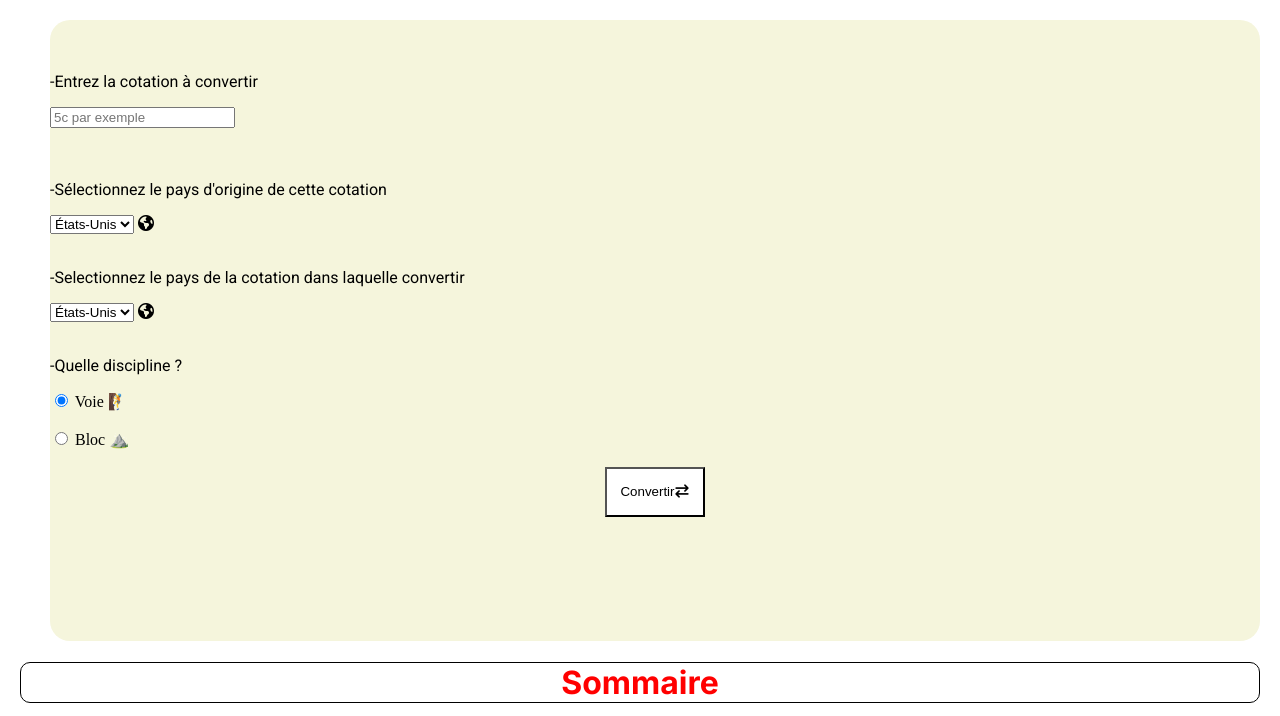
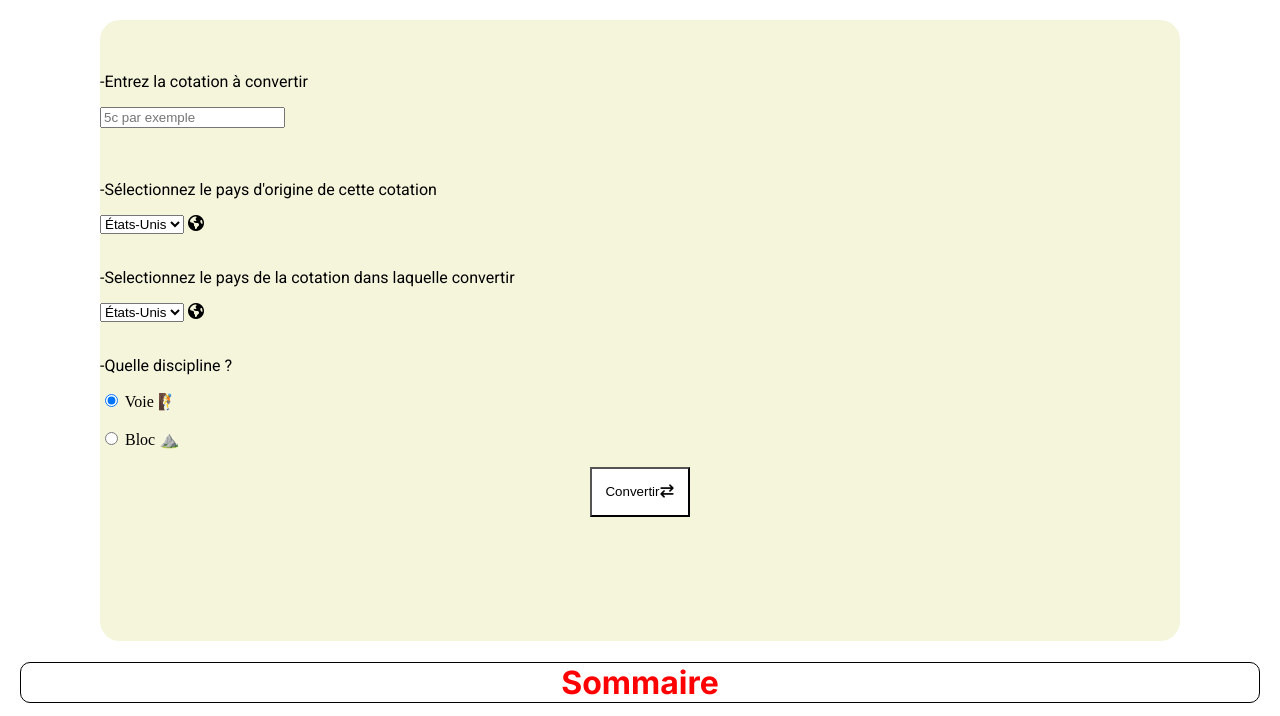
Before and after one commit to aaa259/sntclimb, a plain HTML site: page index.html in a window 1280 px wide. Shown: the part 84-800 px from the top of the page. Drawn offline with Linux system fonts and the light colour scheme.

Commit message:
Update style.css

```diff
--- a/style.css
+++ b/style.css
@@ -32,7 +32,8 @@ h1{font-family: 'Inter', sans-serif;}
 
 form{background-color: beige;
     border-radius: 20px;
-     margin-left: 30px
+     margin-left: 80px;
+   margin-right: 80px;
 
     }
 
```
